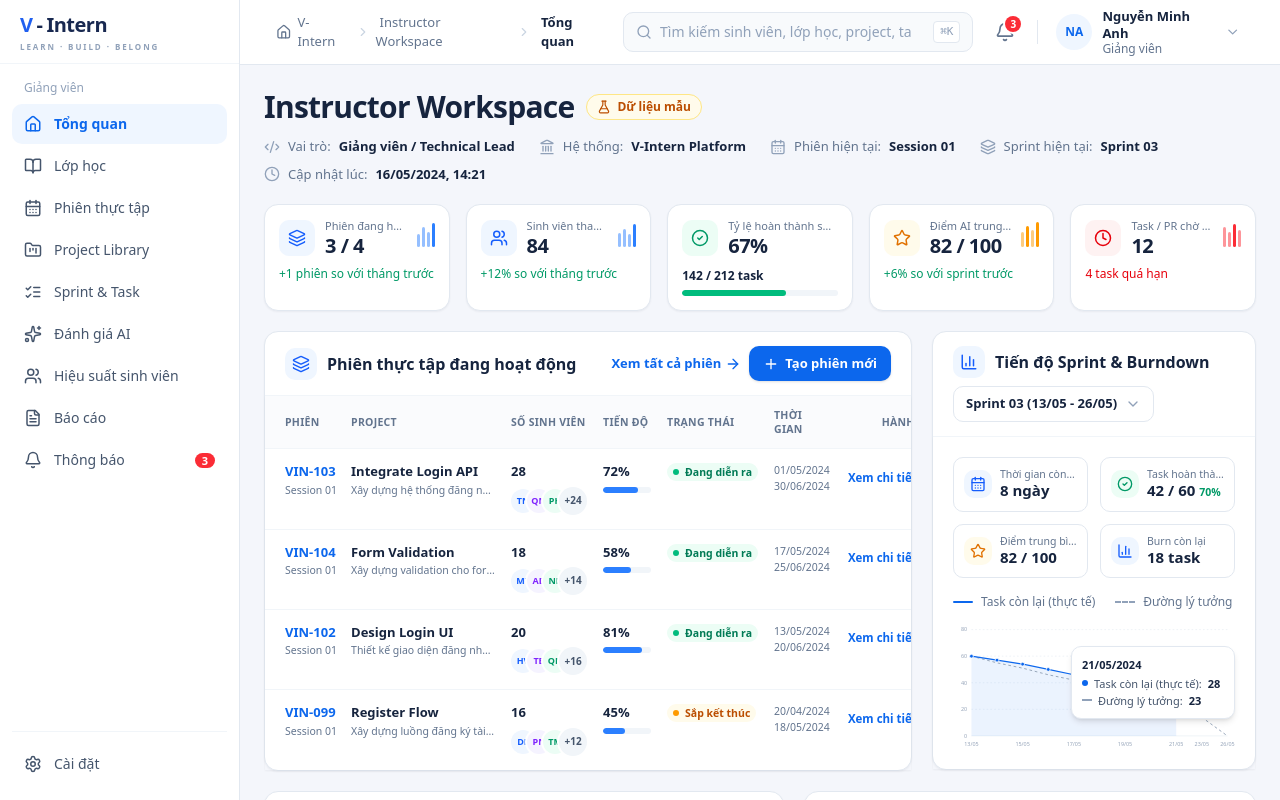
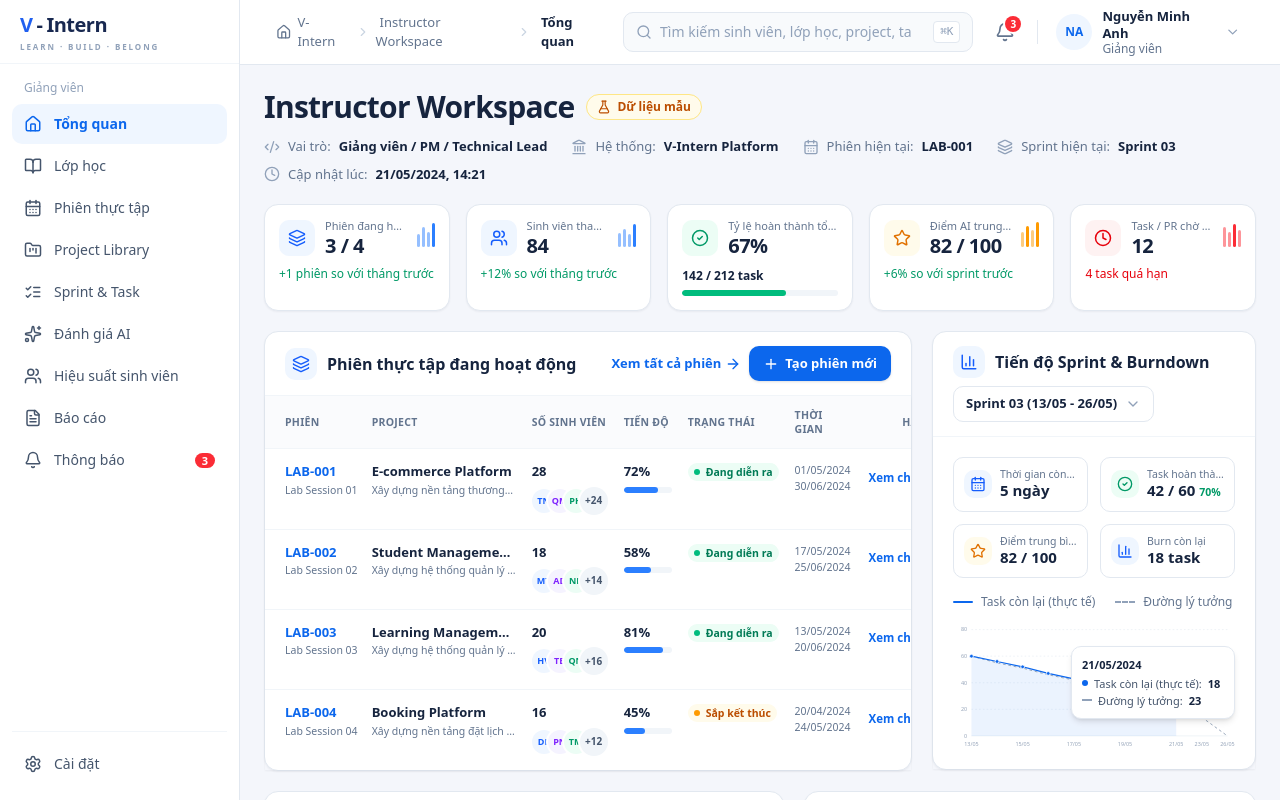
Before and after one commit to vanhoi04082006-pixel/V-Intern-FE, a Next.js app: page /instructor in a window 1280 px wide. Shown: the top 800 px of the page. Built offline with nearby package versions, Linux system fonts and the light colour scheme.

Commit message:
fix(instructor): align workspace mock data with domain

```diff
--- a/src/components/instructor/data/instructor-mock-data.ts
+++ b/src/components/instructor/data/instructor-mock-data.ts
@@ -88,6 +88,14 @@ export const INSTRUCTOR_CURRENT_USER: InstructorCurrentUser = {
 export const INSTRUCTOR_SEARCH_PLACEHOLDER =
   "Tìm kiếm sinh viên, lớp học, project, task...";
 
+/*
+ * Quy ước domain V-Intern dùng cho toàn bộ mock data:
+ *   Internship Program → Project → LabSession → Sprint → Task
+ * - ID phiên (LabSession): "LAB-xxx".
+ * - ID task: "VIN-xxx" (chỉ xuất hiện trong ngữ cảnh task/sprint/PR).
+ * - Một mốc thời gian "hiện tại" duy nhất cho cả dashboard: 21/05/2024, 14:21.
+ */
+
 /* ---------------------------- Workspace header --------------------------- */
 
 export interface InstructorMetaItem {
@@ -98,11 +106,11 @@ export interface InstructorMetaItem {
 }
 
 export const INSTRUCTOR_WORKSPACE_META: InstructorMetaItem[] = [
-  { id: "vai-tro", label: "Vai trò", value: "Giảng viên / Technical Lead", icon: CodeXml },
+  { id: "vai-tro", label: "Vai trò", value: "Giảng viên / PM / Technical Lead", icon: CodeXml },
   { id: "he-thong", label: "Hệ thống", value: "V-Intern Platform", icon: Landmark },
-  { id: "phien-hien-tai", label: "Phiên hiện tại", value: "Session 01", icon: CalendarDays },
+  { id: "phien-hien-tai", label: "Phiên hiện tại", value: "LAB-001", icon: CalendarDays },
   { id: "sprint-hien-tai", label: "Sprint hiện tại", value: "Sprint 03", icon: Layers },
-  { id: "cap-nhat-luc", label: "Cập nhật lúc", value: "16/05/2024, 14:21", icon: Clock },
+  { id: "cap-nhat-luc", label: "Cập nhật lúc", value: "21/05/2024, 14:21", icon: Clock },
 ];
 
 /* -------------------------------- KPI cards ------------------------------ */
@@ -143,8 +151,10 @@ export const INSTRUCTOR_KPIS: InstructorKpi[] = [
     bars: [50, 66, 46, 82],
   },
   {
-    id: "ty-le-hoan-thanh-sprint",
-    label: "Tỷ lệ hoàn thành sprint",
+    // Tổng thể TẤT CẢ phiên/task đang quản lý (142 / 212) — khác với 70%
+    // của riêng Sprint 03 trong card "Tiến độ Sprint & Burndown".
+    id: "ty-le-hoan-thanh-tong-the",
+    label: "Tỷ lệ hoàn thành tổng thể",
     value: "67%",
     note: "142 / 212 task",
     noteTone: "slate",
@@ -179,6 +189,11 @@ export const INSTRUCTOR_KPIS: InstructorKpi[] = [
 
 export type SessionStatus = "ongoing" | "ending";
 
+/**
+ * Một dòng = một LabSession (ID "LAB-xxx") thuộc một Project thật.
+ * KHÔNG dùng "VIN-xxx" ở đây — đó là Task ID, chỉ nằm trong ngữ cảnh
+ * task/sprint/PR (xem quy ước domain đầu file).
+ */
 export interface ActiveSession {
   id: string;
   sessionLabel: string;
@@ -201,10 +216,10 @@ export const SESSION_STATUS_TONES: Record<SessionStatus, InstructorTone> = {
 
 export const ACTIVE_SESSIONS: ActiveSession[] = [
   {
-    id: "VIN-103",
-    sessionLabel: "Session 01",
-    project: "Integrate Login API",
-    projectDetail: "Xây dựng hệ thống đăng nhập cho ứng dụng web",
+    id: "LAB-001",
+    sessionLabel: "Lab Session 01",
+    project: "E-commerce Platform",
+    projectDetail: "Xây dựng nền tảng thương mại điện tử hoàn chỉnh",
     students: 28,
     extraStudents: 24,
     avatarInitials: ["TN", "QM", "PH"],
@@ -214,10 +229,10 @@ export const ACTIVE_SESSIONS: ActiveSession[] = [
     timeframe: "01/05/2024 – 30/06/2024",
   },
   {
-    id: "VIN-104",
-    sessionLabel: "Session 01",
-    project: "Form Validation",
-    projectDetail: "Xây dựng validation cho form đăng ký và đăng nhập",
+    id: "LAB-002",
+    sessionLabel: "Lab Session 02",
+    project: "Student Management System",
+    projectDetail: "Xây dựng hệ thống quản lý sinh viên",
     students: 18,
     extraStudents: 14,
     avatarInitials: ["MT", "AD", "NK"],
@@ -227,10 +242,10 @@ export const ACTIVE_SESSIONS: ActiveSession[] = [
     timeframe: "17/05/2024 – 25/06/2024",
   },
   {
-    id: "VIN-102",
-    sessionLabel: "Session 01",
-    project: "Design Login UI",
-    projectDetail: "Thiết kế giao diện đăng nhập theo design system",
+    id: "LAB-003",
+    sessionLabel: "Lab Session 03",
+    project: "Learning Management System",
+    projectDetail: "Xây dựng hệ thống quản lý học tập",
     students: 20,
     extraStudents: 16,
     avatarInitials: ["HV", "TB", "QN"],
@@ -240,17 +255,19 @@ export const ACTIVE_SESSIONS: ActiveSession[] = [
     timeframe: "13/05/2024 – 20/06/2024",
   },
   {
-    id: "VIN-099",
-    sessionLabel: "Session 01",
-    project: "Register Flow",
-    projectDetail: "Xây dựng luồng đăng ký tài khoản sinh viên",
+    // Kết thúc 24/05 = 3 ngày sau mốc hiện tại 21/05, khớp "còn 3 ngày"
+    // trong Hoạt động gần đây.
+    id: "LAB-004",
+    sessionLabel: "Lab Session 04",
+    project: "Booking Platform",
+    projectDetail: "Xây dựng nền tảng đặt lịch trực tuyến",
     students: 16,
     extraStudents: 12,
     avatarInitials: ["DL", "PN", "TM"],
     progress: 45,
     status: "ending",
     statusLabel: "Sắp kết thúc",
-    timeframe: "20/04/2024 – 18/05/2024",
+    timeframe: "20/04/2024 – 24/05/2024",
   },
 ];
 
@@ -272,7 +289,8 @@ export const SPRINT_METRICS: SprintMetric[] = [
   {
     id: "thoi-gian-con-lai",
     label: "Thời gian còn lại",
-    value: "8 ngày",
+    // Mốc hiện tại 21/05 → sprint kết thúc 26/05 = còn 5 ngày.
+    value: "5 ngày",
     icon: CalendarDays,
     tone: "blue",
   },
@@ -318,14 +336,16 @@ export const BURNDOWN_CHART = {
   xLabelIndices: [0, 2, 4, 6, 8, 9, 10],
   points: [
     { date: "13/05", actual: 60, ideal: 60 },
-    { date: "14/05", actual: 57, ideal: 55 },
-    { date: "15/05", actual: 54, ideal: 51 },
-    { date: "16/05", actual: 50, ideal: 46 },
-    { date: "17/05", actual: 46, ideal: 42 },
-    { date: "18/05", actual: 42, ideal: 37 },
-    { date: "19/05", actual: 38, ideal: 32 },
-    { date: "20/05", actual: 33, ideal: 28 },
-    { date: "21/05", actual: 28, ideal: 23 },
+    { date: "14/05", actual: 56, ideal: 55 },
+    { date: "15/05", actual: 52, ideal: 51 },
+    { date: "16/05", actual: 47, ideal: 46 },
+    { date: "17/05", actual: 43, ideal: 42 },
+    { date: "18/05", actual: 38, ideal: 37 },
+    { date: "19/05", actual: 33, ideal: 32 },
+    { date: "20/05", actual: 26, ideal: 28 },
+    // Điểm hiện tại 21/05: còn 18 task = 60 - 42 hoàn thành,
+    // khớp "Task hoàn thành 42 / 60" và "Burn còn lại 18 task".
+    { date: "21/05", actual: 18, ideal: 23 },
     { date: "23/05", actual: null, ideal: 14 },
     { date: "26/05", actual: null, ideal: 0 },
   ] as BurndownPoint[],
@@ -334,9 +354,9 @@ export const BURNDOWN_CHART = {
     ideal: "Đường lý tưởng",
   },
   /** Tooltip-style annotation ghim tại điểm dữ liệu thực tế cuối */
-  annotation: { index: 8, date: "21/05/2024", actual: 28, ideal: 23 },
+  annotation: { index: 8, date: "21/05/2024", actual: 18, ideal: 23 },
   description:
-    "Task còn lại thực tế giảm từ 60 xuống 28 tính đến 21/05, đường lý tưởng về 0 vào 26/05",
+    "Task còn lại thực tế giảm từ 60 xuống 18 tính đến 21/05, đường lý tưởng về 0 vào 26/05",
 };
 
 /* --------------------------- Hiệu suất sinh viên -------------------------- */
@@ -655,7 +675,7 @@ export const RECENT_ACTIVITY: RecentActivityItem[] = [
   },
   {
     id: "act-5",
-    text: "Phiên VIN-099 sắp kết thúc (còn 3 ngày)",
+    text: "Phiên LAB-004 sắp kết thúc (còn 3 ngày)",
     time: "09:42",
     tone: "amber",
   },
```
Also changed, not shown: 1 other file (tests, documents, lock files or other folders).
